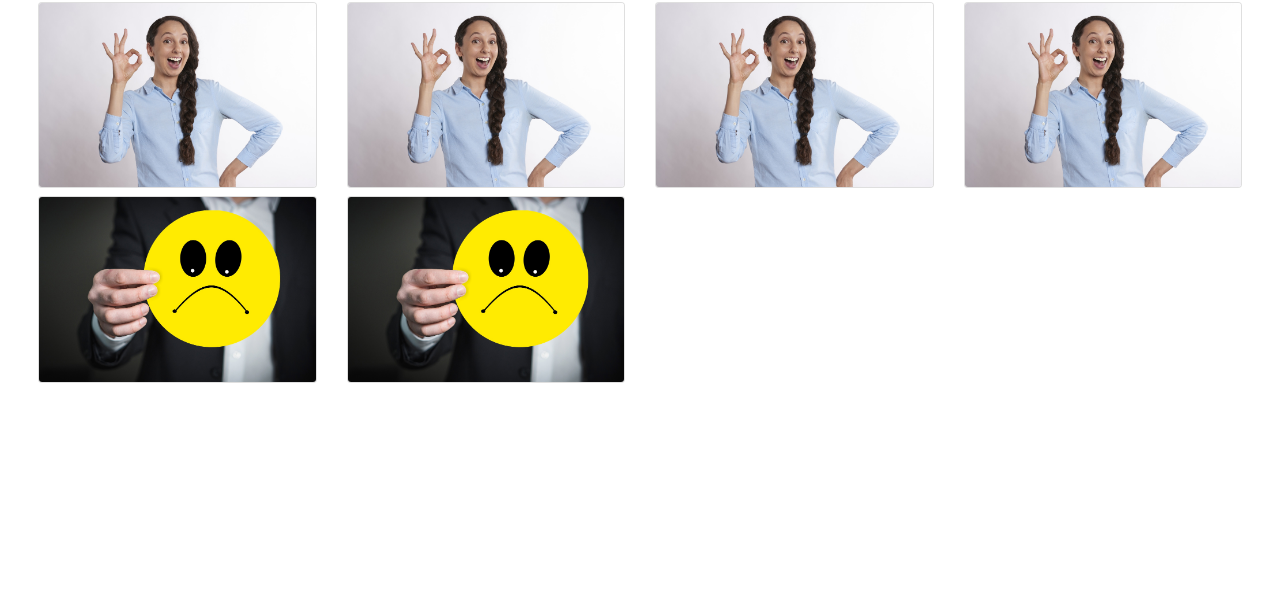
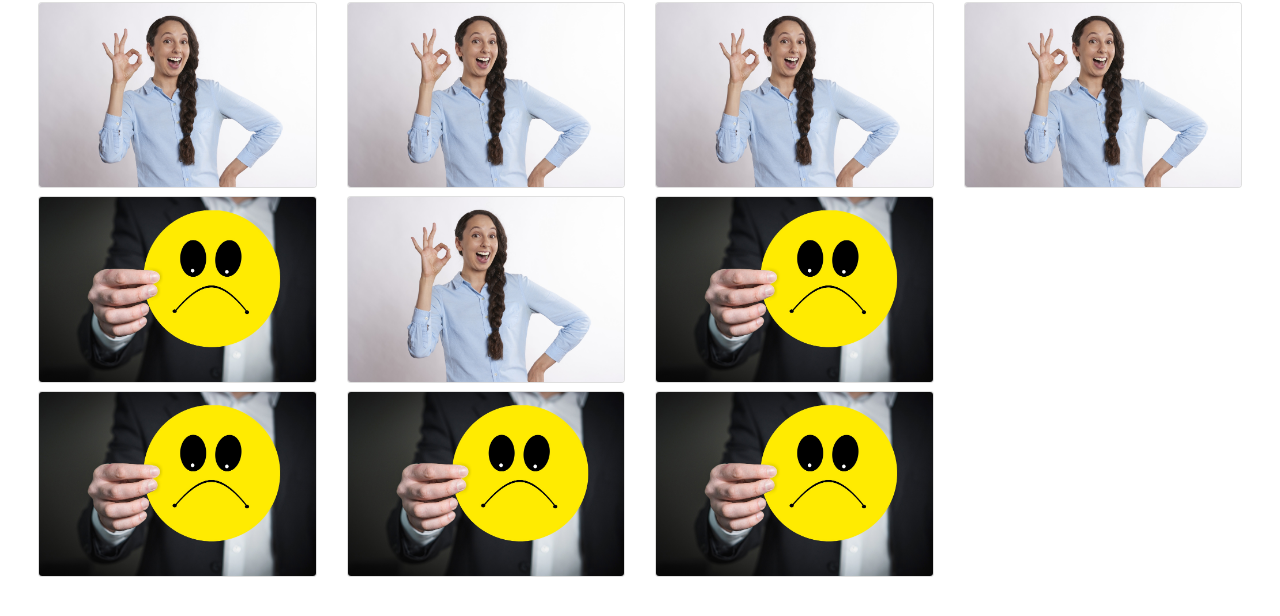
Before and after one commit to rapaMatiase/CursoDeGitEIT, a plain HTML site: page index.html in a window 1280 px wide. Shown: the part 70-686 px from the top of the page. Drawn offline with nearby package versions, Linux system fonts and the light colour scheme.

Commit message:
Intente avanzar pero no lo hice muy bien

```diff
--- a/index.html
+++ b/index.html
@@ -48,14 +48,34 @@
                     <img class="card-img border-dark" src="img/malo.jpg" alt="Card image">
                   </div>
             </div>
-
+            <div class="col-3">
+                <div class="card">
+                    <img class="card-img border-dark" src="img/bueno.jpg" alt="Card image">
+                  </div>
+            </div>
             <div class="col-3">
                 <div class="card">
                     <img class="card-img border-dark" src="img/malo.jpg" alt="Card image">
                   </div>
             </div>
         </div>
-
+        <div class="row m-2">
+            <div class="col-3">
+                <div class="card">
+                    <img class="card-img border-dark" src="img/malo.jpg" alt="Card image">
+                  </div>
+            </div>
+            <div class="col-3">
+                <div class="card">
+                    <img class="card-img border-dark" src="img/malo.jpg" alt="Card image">
+                  </div>
+            </div>
+            <div class="col-3">
+                <div class="card">
+                    <img class="card-img border-dark" src="img/malo.jpg" alt="Card image">
+                  </div>
+            </div>
+        </div>
         </div>
 
     </div>
```
